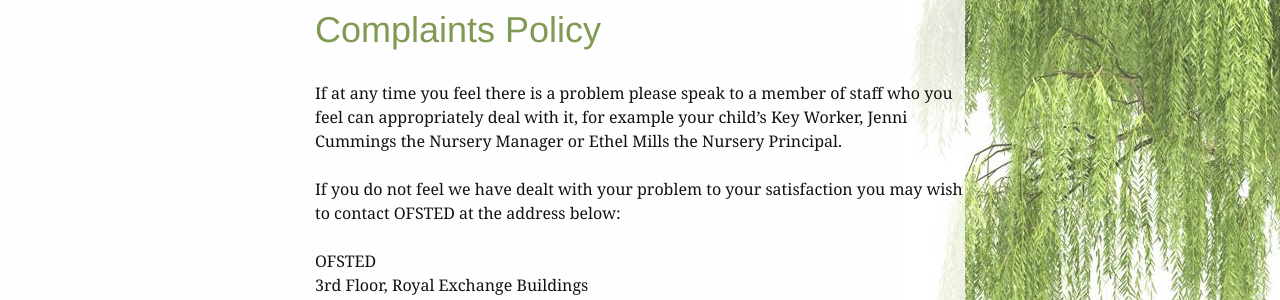
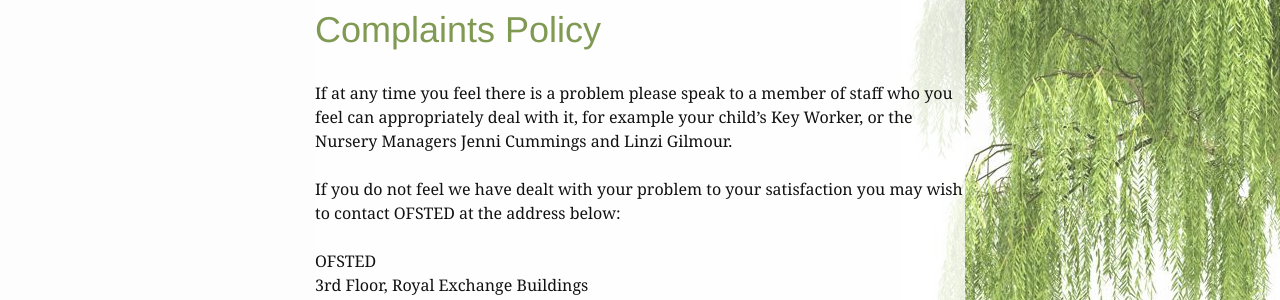
Before and after one commit to MrSleeth/willows2016, a Jekyll site: the page built from _policies/index.md, in a window 1280 px wide. Shown: the part 577-877 px from the top of the page. Built offline with Jekyll 4.4.1, drawn with Linux system fonts in a browser that asks for light colours.

Commit message:
Change to manager

```diff
--- a/_policies/index.md
+++ b/_policies/index.md
@@ -13,7 +13,7 @@ Willows Montessori Nursery welcomes any child and adult and does not discriminat
 
 ## Complaints Policy
 
-If at any time you feel there is a problem please speak to a member of staff who you feel can appropriately deal with it, for example your child’s Key Worker, Jenni Cummings the Nursery Manager or Ethel Mills the Nursery Principal.
+If at any time you feel there is a problem please speak to a member of staff who you feel can appropriately deal with it, for example your child’s Key Worker, or the Nursery Managers Jenni Cummings and Linzi Gilmour.
 
 If you do not feel we have dealt with your problem to your satisfaction you may wish to contact OFSTED at the address below:
 
```
